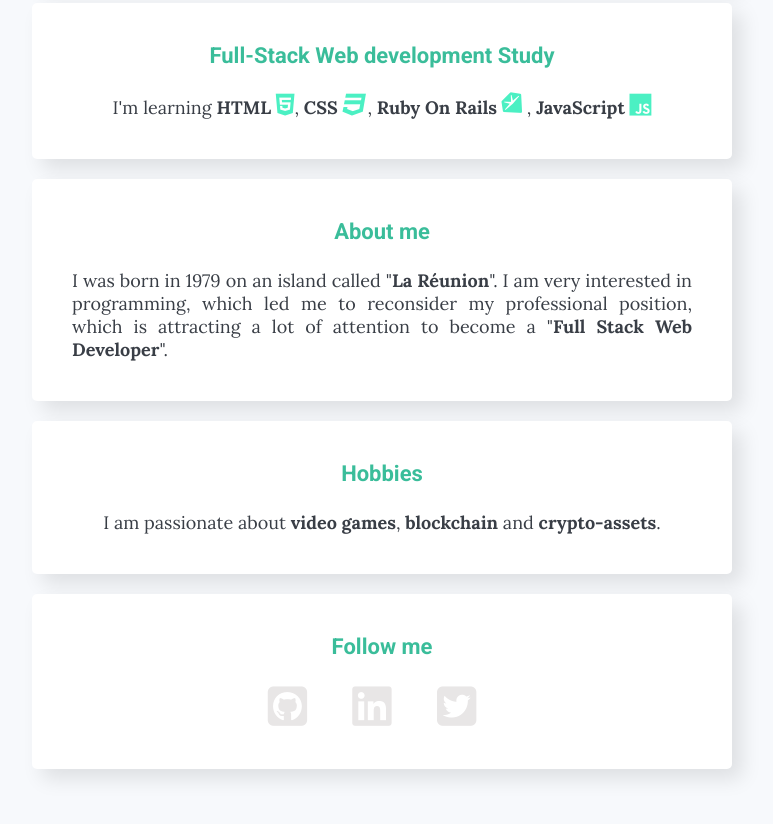
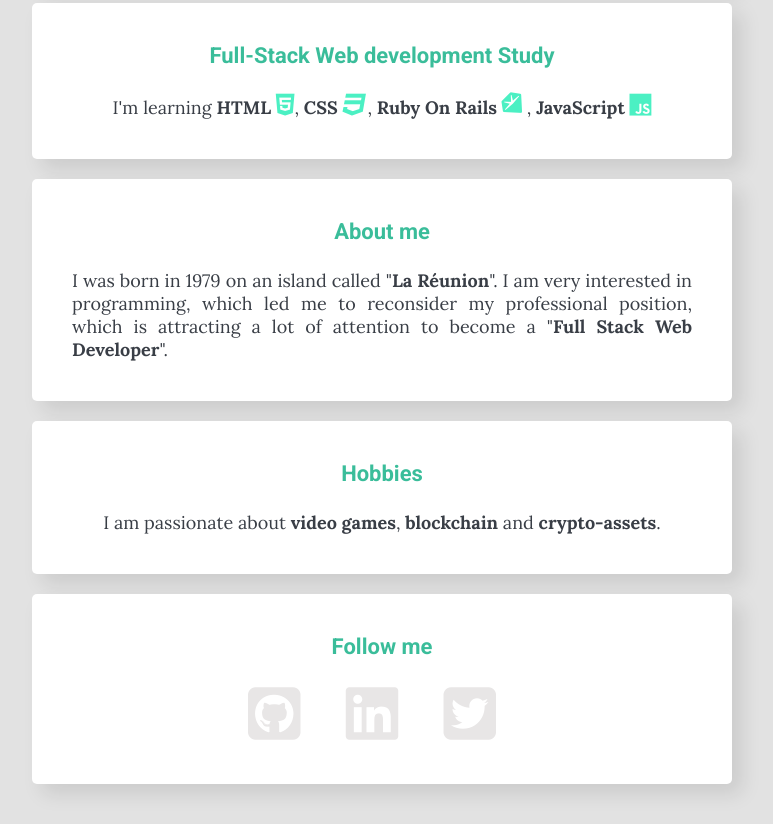
Before and after one commit to cedcazdev/profile, a plain HTML site: page index.html in a window 1280 px wide. Shown: the part 433-1257 px from the top of the page, without its empty margins (258-1031 px from the left). Drawn offline with Linux system fonts and the light colour scheme.

Commit message:
modified my profile prettier

```diff
--- a/style.css
+++ b/style.css
@@ -6,7 +6,7 @@
 }
 
 :root{
-  --background-color: #F7F9FC;
+  --background-color: #e2e2e2;
 }
 
 html{
@@ -147,7 +147,7 @@ transform: rotate(-45deg);
 }
 
 .list-inline i {
-  font-size: 4.5rem;
+  font-size: 6rem;
   color: rgb(232, 230, 230);
   transition: 0.3s ease-out;
 }
```
